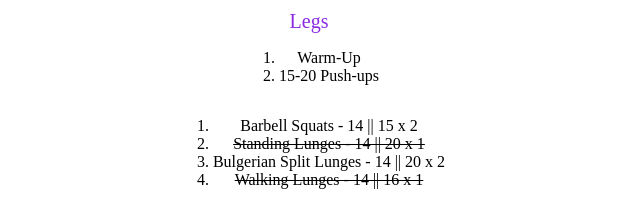
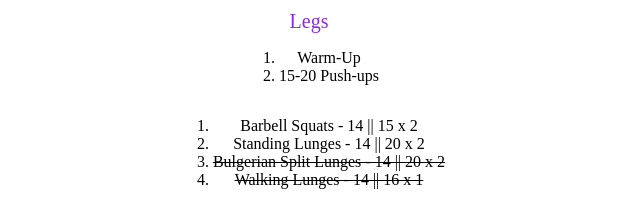
Before and after one commit to IlIIIlIIIlIlIlI/workout-plan, a React (Create React App) app: page / in a window 1280 px wide. Shown: the part 1580-1801 px from the top of the page, without its empty margins (331-971 px from the left). Built offline with nearby package versions, Linux system fonts and the light colour scheme.

Commit message:
legs routine change
due to super complexity and instability at Bulgerian Split Lunges while lunging

```diff
--- a/src/Legs/Legs.tsx
+++ b/src/Legs/Legs.tsx
@@ -1,4 +1,4 @@
-import React from 'react';
+import React from "react";
 
 function Legs() {
   return (
@@ -12,10 +12,10 @@ function Legs() {
 
       <ol>
         <li>Barbell Squats - 14 || 15 x 2</li>
+        <li>Standing Lunges - 14 || 20 x 2</li>
         <li>
-          <del>Standing Lunges - 14 || 20 x 1</del>
+          <del>Bulgerian Split Lunges - 14 || 20 x 2</del>
         </li>
-        <li>Bulgerian Split Lunges - 14 || 20 x 2</li>
         <li>
           <del>Walking Lunges - 14 || 16 x 1</del>
         </li>
```
